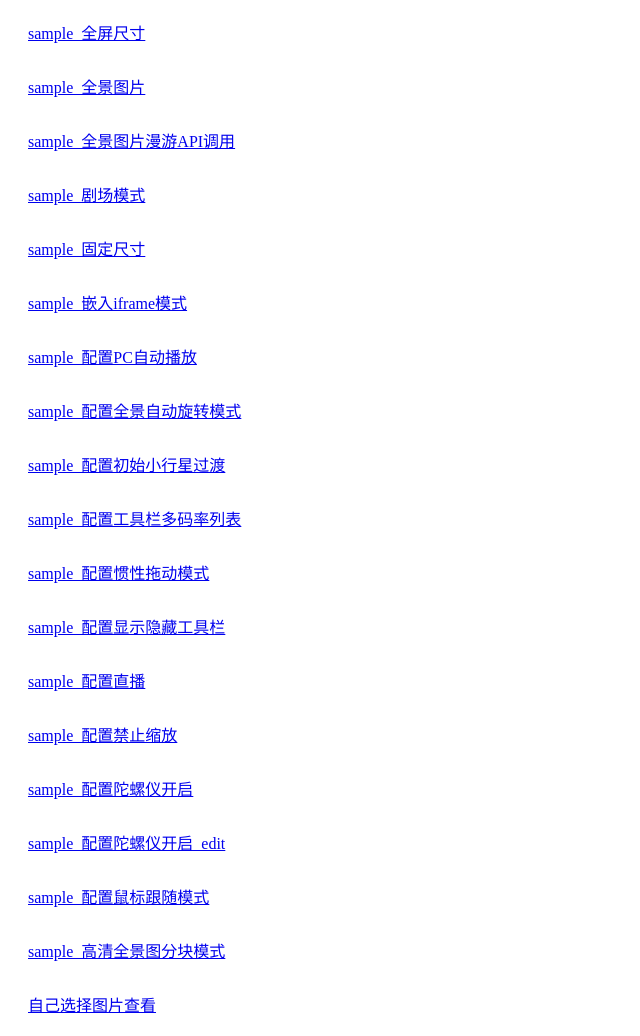
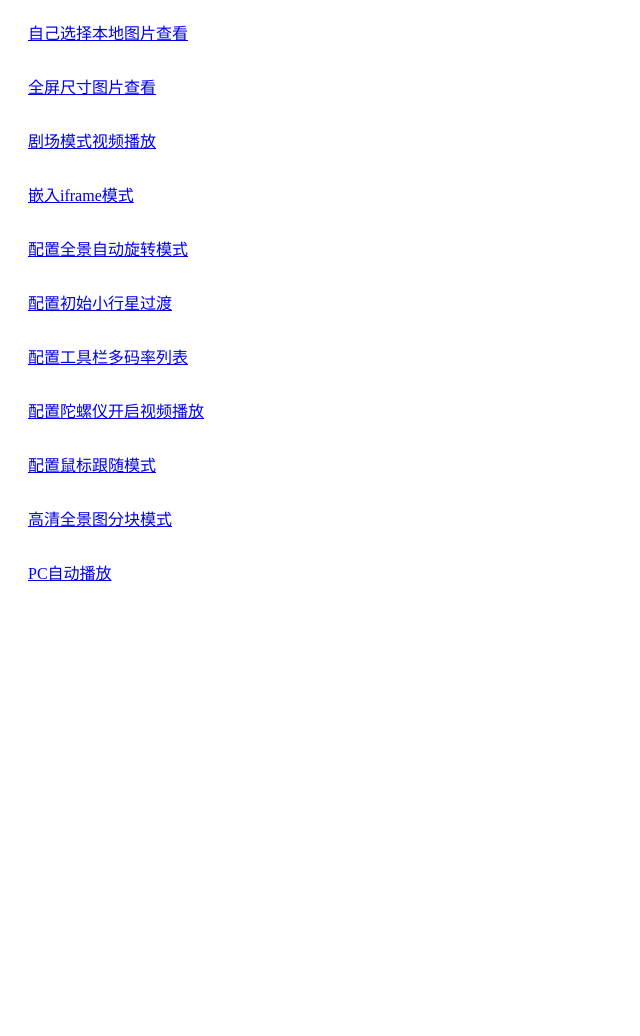
Before and after one commit to TryBreak/VR_demo, a website: page www/index.html in a window 1280 px wide. Shown: the whole page, without its empty margins (0-640 px from the left). After the commit the page ends 800 px from the top, so only its background shows below. Drawn offline with Linux system fonts and the light colour scheme.

Commit message:
修改德莫, ~

```diff
--- a/www/index.html
+++ b/www/index.html
@@ -3,7 +3,7 @@
  * @Description: In User Settings Edit
  * @Author: Mark
  * @Date: 2019-04-22 18:25:57
- * @LastEditTime: 2019-04-23 13:49:24
+ * @LastEditTime: 2019-04-23 14:48:25
  -->
 <!DOCTYPE html>
 <html>
@@ -29,80 +29,81 @@
     </style>
   </head>
   <body>
-    <a class="block-href" href="./sample_全屏尺寸.html">
-      sample_全屏尺寸
+    <a class="block-href" href="./selectimage.html">
+      自己选择本地图片查看
     </a>
 
-    <a class="block-href" href="./sample_全景图片.html">
-      sample_全景图片
-    </a>
-
-    <a class="block-href" href="./sample_全景图片漫游API调用.html">
-      sample_全景图片漫游API调用
+    <a class="block-href" href="./sample_全屏尺寸.html">
+      全屏尺寸图片查看
     </a>
 
     <a class="block-href" href="./sample_剧场模式.html">
-      sample_剧场模式
-    </a>
-
-    <a class="block-href" href="./sample_固定尺寸.html">
-      sample_固定尺寸
+      剧场模式视频播放
     </a>
 
     <a class="block-href" href="./sample_嵌入iframe模式.html">
-      sample_嵌入iframe模式
+      嵌入iframe模式
+    </a>
+
+    <a class="block-href" href="./sample_配置全景自动旋转模式.html">
+      配置全景自动旋转模式
+    </a>
+
+    <a class="block-href" href="./sample_配置初始小行星过渡.html">
+      配置初始小行星过渡
+    </a>
+
+    <a class="block-href" href="./sample_配置工具栏多码率列表.html">
+      配置工具栏多码率列表
+    </a>
+
+    <a class="block-href" href="./sample_配置陀螺仪开启_edit.html">
+      配置陀螺仪开启视频播放
+    </a>
+
+    <a class="block-href" href="./sample_配置鼠标跟随模式.html">
+      配置鼠标跟随模式
+    </a>
+
+    <a class="block-href" href="./sample_高清全景图分块模式.html">
+      高清全景图分块模式
     </a>
 
     <a class="block-href" href="./sample_配置PC自动播放.html">
-      sample_配置PC自动播放
+      PC自动播放
     </a>
 
-    <a class="block-href" href="./sample_配置全景自动旋转模式.html">
-      sample_配置全景自动旋转模式
-    </a>
+    <!-- <a class="block-href" href="./sample_配置陀螺仪开启.html">
+      sample_配置陀螺仪开启
+    </a> -->
 
-    <a class="block-href" href="./sample_配置初始小行星过渡.html">
-      sample_配置初始小行星过渡
-    </a>
+    <!-- <a class="block-href" href="./sample_全景图片漫游API调用.html">
+      全景图片漫游API调用
+    </a> -->
 
-    <a class="block-href" href="./sample_配置工具栏多码率列表.html">
-      sample_配置工具栏多码率列表
-    </a>
+    <!-- <a class="block-href" href="./sample_全景图片.html">
+      sample_全景图片
+    </a> -->
 
-    <a class="block-href" href="./sample_配置惯性拖动模式.html">
+    <!-- <a class="block-href" href="./sample_固定尺寸.html">
+      sample_固定尺寸
+    </a> -->
+
+    <!-- <a class="block-href" href="./sample_配置惯性拖动模式.html">
       sample_配置惯性拖动模式
-    </a>
+    </a> -->
 
-    <a class="block-href" href="./sample_配置显示隐藏工具栏.html">
+    <!-- <a class="block-href" href="./sample_配置显示隐藏工具栏.html">
       sample_配置显示隐藏工具栏
-    </a>
+    </a> -->
 
-    <a class="block-href" href="./sample_配置直播.html">
+    <!-- <a class="block-href" href="./sample_配置直播.html">
       sample_配置直播
-    </a>
+    </a> -->
 
-    <a class="block-href" href="./sample_配置禁止缩放.html">
+    <!-- <a class="block-href" href="./sample_配置禁止缩放.html">
       sample_配置禁止缩放
-    </a>
-
-    <a class="block-href" href="./sample_配置陀螺仪开启.html">
-      sample_配置陀螺仪开启
-    </a>
-    <a class="block-href" href="./sample_配置陀螺仪开启_edit.html">
-      sample_配置陀螺仪开启_edit
-    </a>
-
-    <a class="block-href" href="./sample_配置鼠标跟随模式.html">
-      sample_配置鼠标跟随模式
-    </a>
-
-    <a class="block-href" href="./sample_高清全景图分块模式.html">
-      sample_高清全景图分块模式
-    </a>
-
-    <a class="block-href" href="./selectimage.html">
-      自己选择图片查看
-    </a>
+    </a> -->
   </body>
 </html>
 <script></script>
```
Also changed, not shown: www/sample_配置PC自动播放.html (+29 -16 lines).
